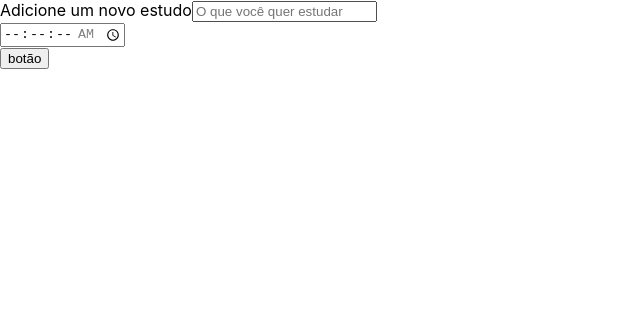
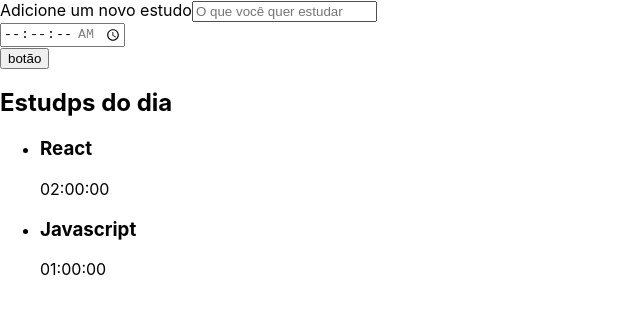
Before and after one commit to Jamile15/alura-studies, a React (Create React App) app: page / in a window 1280 px wide. Shown: the top 314 px of the page, without its empty margins (0-640 px from the left). Built offline with nearby package versions, Linux system fonts and the light colour scheme.

Commit message:
criando uma lista

```diff
--- a/src/App.tsx
+++ b/src/App.tsx
@@ -1,10 +1,12 @@
 import React from 'react';
 import Formulario from './components/Formulario';
+import Lista from './components/Lista';
 
 function App() {
   return (
     <div className="App">
       <Formulario/>
+      <Lista />
     </div>
   );
 }
--- /dev/null
+++ b/src/components/Lista/index.tsx
@@ -0,0 +1,22 @@
+import React from 'react'
+
+function Lista() {
+    return (
+        <aside>
+            <h2>Estudps do dia</h2>
+            <ul>
+                <li>
+                    <h3>React</h3>
+                    <span>02:00:00</span>
+
+                </li>
+                <li>
+                    <h3>Javascript</h3>
+                    <span>01:00:00</span>
+                </li>
+            </ul>
+        </aside>
+    )
+}
+
+export default Lista;
```
